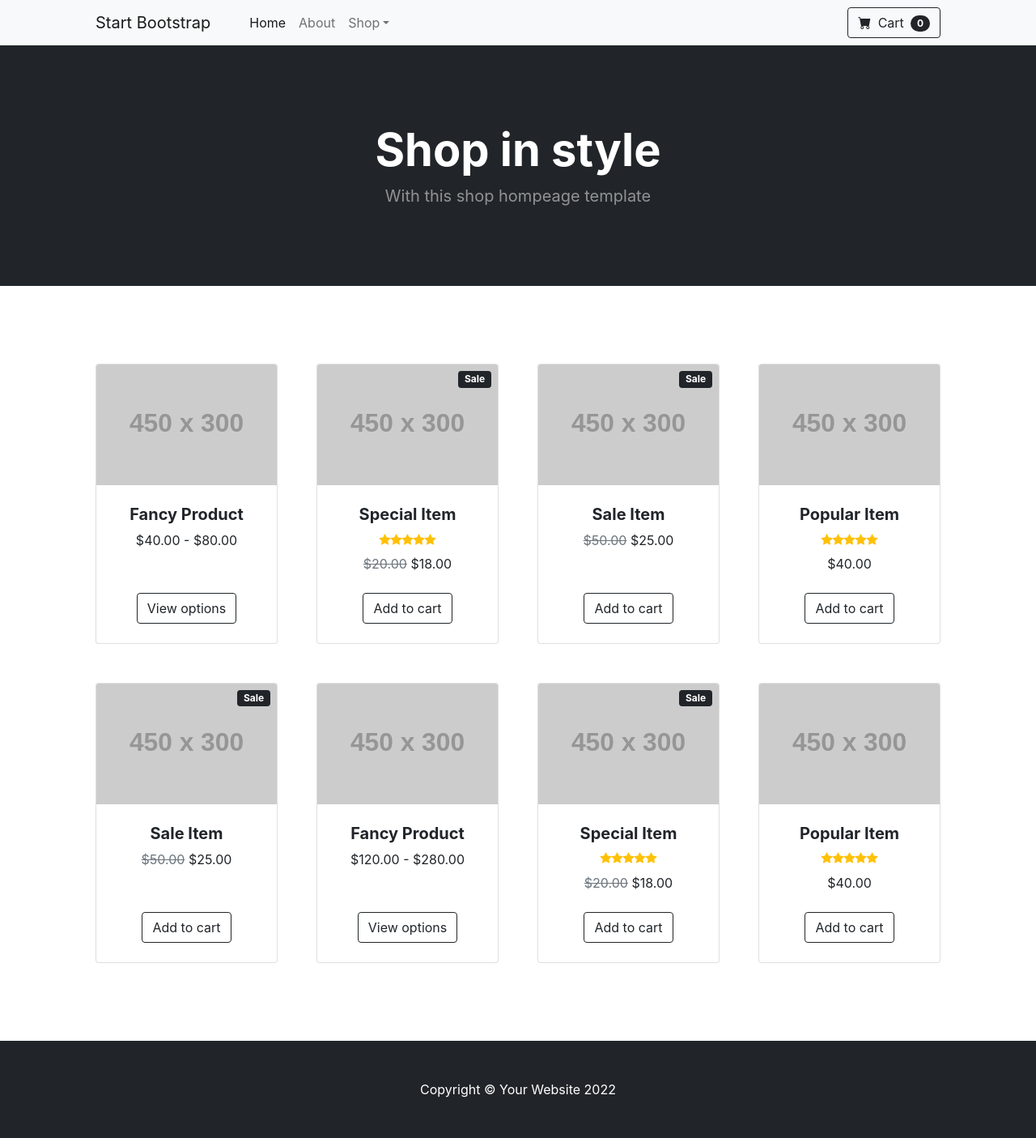
After one commit to martingutoli/entrega-final-gutierrez, a Django app: template proyecto_final/inmobiliaria/templates/inmobiliaria/index2.html in a window 1280 px wide. The commit adds this page. Shown: the whole page at 81% size. Run offline with Django 4.2, Linux system fonts and the light colour scheme; the template is opened without the code that fills it, so the values that code supplies are empty; grey boxes labelled with a size stand in for pictures from a placeholder-image service; some libraries are stand-ins or nearby versions.

Commit message:
mejora de templates; agregado de imagenes

```diff
--- a/proyecto_final/inmobiliaria/templates/inmobiliaria/base.html
+++ b/proyecto_final/inmobiliaria/templates/inmobiliaria/base.html
@@ -55,6 +55,10 @@
         </header>
         {% block contenido %}
         {% endblock %}
+        {% block productos %}
+        {% endblock %}
+
+
 
 
 
--- /dev/null
+++ b/proyecto_final/inmobiliaria/templates/inmobiliaria/index2.html
@@ -0,0 +1,267 @@
+<!DOCTYPE html>
+<html lang="en">
+    <head>
+        <meta charset="utf-8" />
+        <meta name="viewport" content="width=device-width, initial-scale=1, shrink-to-fit=no" />
+        <meta name="description" content="" />
+        <meta name="author" content="" />
+        <title>Shop Homepage - Start Bootstrap Template</title>
+        <!-- Favicon-->
+        <link rel="icon" type="image/x-icon" href="assets/favicon.ico" />
+        <!-- Bootstrap icons-->
+        <link href="https://cdn.jsdelivr.net/npm/bootstrap-icons@1.5.0/font/bootstrap-icons.css" rel="stylesheet" />
+        <!-- Core theme CSS (includes Bootstrap)-->
+        <link href="css/styles.css" rel="stylesheet" />
+    </head>
+    <body>
+        <!-- Navigation-->
+        <nav class="navbar navbar-expand-lg navbar-light bg-light">
+            <div class="container px-4 px-lg-5">
+                <a class="navbar-brand" href="#!">Start Bootstrap</a>
+                <button class="navbar-toggler" type="button" data-bs-toggle="collapse" data-bs-target="#navbarSupportedContent" aria-controls="navbarSupportedContent" aria-expanded="false" aria-label="Toggle navigation"><span class="navbar-toggler-icon"></span></button>
+                <div class="collapse navbar-collapse" id="navbarSupportedContent">
+                    <ul class="navbar-nav me-auto mb-2 mb-lg-0 ms-lg-4">
+                        <li class="nav-item"><a class="nav-link active" aria-current="page" href="#!">Home</a></li>
+                        <li class="nav-item"><a class="nav-link" href="#!">About</a></li>
+                        <li class="nav-item dropdown">
+                            <a class="nav-link dropdown-toggle" id="navbarDropdown" href="#" role="button" data-bs-toggle="dropdown" aria-expanded="false">Shop</a>
+                            <ul class="dropdown-menu" aria-labelledby="navbarDropdown">
+                                <li><a class="dropdown-item" href="#!">All Products</a></li>
+                                <li><hr class="dropdown-divider" /></li>
+                                <li><a class="dropdown-item" href="#!">Popular Items</a></li>
+                                <li><a class="dropdown-item" href="#!">New Arrivals</a></li>
+                            </ul>
+                        </li>
+                    </ul>
+                    <form class="d-flex">
+                        <button class="btn btn-outline-dark" type="submit">
+                            <i class="bi-cart-fill me-1"></i>
+                            Cart
+                            <span class="badge bg-dark text-white ms-1 rounded-pill">0</span>
+                        </button>
+                    </form>
+                </div>
+            </div>
+        </nav>
+        <!-- Header-->
+        <header class="bg-dark py-5">
+            <div class="container px-4 px-lg-5 my-5">
+                <div class="text-center text-white">
+                    <h1 class="display-4 fw-bolder">Shop in style</h1>
+                    <p class="lead fw-normal text-white-50 mb-0">With this shop hompeage template</p>
+                </div>
+            </div>
+        </header>
+        <!-- Section-->
+        <section class="py-5">
+            <div class="container px-4 px-lg-5 mt-5">
+                <div class="row gx-4 gx-lg-5 row-cols-2 row-cols-md-3 row-cols-xl-4 justify-content-center">
+                    <div class="col mb-5">
+                        <div class="card h-100">
+                            <!-- Product image-->
+                            <img class="card-img-top" src="https://dummyimage.com/450x300/dee2e6/6c757d.jpg" alt="..." />
+                            <!-- Product details-->
+                            <div class="card-body p-4">
+                                <div class="text-center">
+                                    <!-- Product name-->
+                                    <h5 class="fw-bolder">Fancy Product</h5>
+                                    <!-- Product price-->
+                                    $40.00 - $80.00
+                                </div>
+                            </div>
+                            <!-- Product actions-->
+                            <div class="card-footer p-4 pt-0 border-top-0 bg-transparent">
+                                <div class="text-center"><a class="btn btn-outline-dark mt-auto" href="#">View options</a></div>
+                            </div>
+                        </div>
+                    </div>
+                    <div class="col mb-5">
+                        <div class="card h-100">
+                            <!-- Sale badge-->
+                            <div class="badge bg-dark text-white position-absolute" style="top: 0.5rem; right: 0.5rem">Sale</div>
+                            <!-- Product image-->
+                            <img class="card-img-top" src="https://dummyimage.com/450x300/dee2e6/6c757d.jpg" alt="..." />
+                            <!-- Product details-->
+                            <div class="card-body p-4">
+                                <div class="text-center">
+                                    <!-- Product name-->
+                                    <h5 class="fw-bolder">Special Item</h5>
+                                    <!-- Product reviews-->
+                                    <div class="d-flex justify-content-center small text-warning mb-2">
+                                        <div class="bi-star-fill"></div>
+                                        <div class="bi-star-fill"></div>
+                                        <div class="bi-star-fill"></div>
+                                        <div class="bi-star-fill"></div>
+                                        <div class="bi-star-fill"></div>
+                                    </div>
+                                    <!-- Product price-->
+                                    <span class="text-muted text-decoration-line-through">$20.00</span>
+                                    $18.00
+                                </div>
+                            </div>
+                            <!-- Product actions-->
+                            <div class="card-footer p-4 pt-0 border-top-0 bg-transparent">
+                                <div class="text-center"><a class="btn btn-outline-dark mt-auto" href="#">Add to cart</a></div>
+                            </div>
+                        </div>
+                    </div>
+                    <div class="col mb-5">
+                        <div class="card h-100">
+                            <!-- Sale badge-->
+                            <div class="badge bg-dark text-white position-absolute" style="top: 0.5rem; right: 0.5rem">Sale</div>
+                            <!-- Product image-->
+                            <img class="card-img-top" src="https://dummyimage.com/450x300/dee2e6/6c757d.jpg" alt="..." />
+                            <!-- Product details-->
+                            <div class="card-body p-4">
+                                <div class="text-center">
+                                    <!-- Product name-->
+                                    <h5 class="fw-bolder">Sale Item</h5>
+                                    <!-- Product price-->
+                                    <span class="text-muted text-decoration-line-through">$50.00</span>
+                                    $25.00
+                                </div>
+                            </div>
+                            <!-- Product actions-->
+                            <div class="card-footer p-4 pt-0 border-top-0 bg-transparent">
+                                <div class="text-center"><a class="btn btn-outline-dark mt-auto" href="#">Add to cart</a></div>
+                            </div>
+                        </div>
+                    </div>
+                    <div class="col mb-5">
+                        <div class="card h-100">
+                            <!-- Product image-->
+                            <img class="card-img-top" src="https://dummyimage.com/450x300/dee2e6/6c757d.jpg" alt="..." />
+                            <!-- Product details-->
+                            <div class="card-body p-4">
+                                <div class="text-center">
+                                    <!-- Product name-->
+                                    <h5 class="fw-bolder">Popular Item</h5>
+                                    <!-- Product reviews-->
+                                    <div class="d-flex justify-content-center small text-warning mb-2">
+                                        <div class="bi-star-fill"></div>
+                                        <div class="bi-star-fill"></div>
+                                        <div class="bi-star-fill"></div>
+                                        <div class="bi-star-fill"></div>
+                                        <div class="bi-star-fill"></div>
+                                    </div>
+                                    <!-- Product price-->
+                                    $40.00
+                                </div>
+                            </div>
+                            <!-- Product actions-->
+                            <div class="card-footer p-4 pt-0 border-top-0 bg-transparent">
+                                <div class="text-center"><a class="btn btn-outline-dark mt-auto" href="#">Add to cart</a></div>
+                            </div>
+                        </div>
+                    </div>
+                    <div class="col mb-5">
+                        <div class="card h-100">
+                            <!-- Sale badge-->
+                            <div class="badge bg-dark text-white position-absolute" style="top: 0.5rem; right: 0.5rem">Sale</div>
+                            <!-- Product image-->
+                            <img class="card-img-top" src="https://dummyimage.com/450x300/dee2e6/6c757d.jpg" alt="..." />
+                            <!-- Product details-->
+                            <div class="card-body p-4">
+                                <div class="text-center">
+                                    <!-- Product name-->
+                                    <h5 class="fw-bolder">Sale Item</h5>
+                                    <!-- Product price-->
+                                    <span class="text-muted text-decoration-line-through">$50.00</span>
+                                    $25.00
+                                </div>
+                            </div>
+                            <!-- Product actions-->
+                            <div class="card-footer p-4 pt-0 border-top-0 bg-transparent">
+                                <div class="text-center"><a class="btn btn-outline-dark mt-auto" href="#">Add to cart</a></div>
+                            </div>
+                        </div>
+                    </div>
+                    <div class="col mb-5">
+                        <div class="card h-100">
+                            <!-- Product image-->
+                            <img class="card-img-top" src="https://dummyimage.com/450x300/dee2e6/6c757d.jpg" alt="..." />
+                            <!-- Product details-->
+                            <div class="card-body p-4">
+                                <div class="text-center">
+                                    <!-- Product name-->
+                                    <h5 class="fw-bolder">Fancy Product</h5>
+                                    <!-- Product price-->
+                                    $120.00 - $280.00
+                                </div>
+                            </div>
+                            <!-- Product actions-->
+                            <div class="card-footer p-4 pt-0 border-top-0 bg-transparent">
+                                <div class="text-center"><a class="btn btn-outline-dark mt-auto" href="#">View options</a></div>
+                            </div>
+                        </div>
+                    </div>
+                    <div class="col mb-5">
+                        <div class="card h-100">
+                            <!-- Sale badge-->
+                            <div class="badge bg-dark text-white position-absolute" style="top: 0.5rem; right: 0.5rem">Sale</div>
+                            <!-- Product image-->
+                            <img class="card-img-top" src="https://dummyimage.com/450x300/dee2e6/6c757d.jpg" alt="..." />
+                            <!-- Product details-->
+                            <div class="card-body p-4">
+                                <div class="text-center">
+                                    <!-- Product name-->
+                                    <h5 class="fw-bolder">Special Item</h5>
+                                    <!-- Product reviews-->
+                                    <div class="d-flex justify-content-center small text-warning mb-2">
+                                        <div class="bi-star-fill"></div>
+                                        <div class="bi-star-fill"></div>
+                                        <div class="bi-star-fill"></div>
+                                        <div class="bi-star-fill"></div>
+                                        <div class="bi-star-fill"></div>
+                                    </div>
+                                    <!-- Product price-->
+                                    <span class="text-muted text-decoration-line-through">$20.00</span>
+                                    $18.00
+                                </div>
+                            </div>
+                            <!-- Product actions-->
+                            <div class="card-footer p-4 pt-0 border-top-0 bg-transparent">
+                                <div class="text-center"><a class="btn btn-outline-dark mt-auto" href="#">Add to cart</a></div>
+                            </div>
+                        </div>
+                    </div>
+                    <div class="col mb-5">
+                        <div class="card h-100">
+                            <!-- Product image-->
+                            <img class="card-img-top" src="https://dummyimage.com/450x300/dee2e6/6c757d.jpg" alt="..." />
+                            <!-- Product details-->
+                            <div class="card-body p-4">
+                                <div class="text-center">
+                                    <!-- Product name-->
+                                    <h5 class="fw-bolder">Popular Item</h5>
+                                    <!-- Product reviews-->
+                                    <div class="d-flex justify-content-center small text-warning mb-2">
+                                        <div class="bi-star-fill"></div>
+                                        <div class="bi-star-fill"></div>
+                                        <div class="bi-star-fill"></div>
+                                        <div class="bi-star-fill"></div>
+                                        <div class="bi-star-fill"></div>
+                                    </div>
+                                    <!-- Product price-->
+                                    $40.00
+                                </div>
+                            </div>
+                            <!-- Product actions-->
+                            <div class="card-footer p-4 pt-0 border-top-0 bg-transparent">
+                                <div class="text-center"><a class="btn btn-outline-dark mt-auto" href="#">Add to cart</a></div>
+                            </div>
+                        </div>
+                    </div>
+                </div>
+            </div>
+        </section>
+        <!-- Footer-->
+        <footer class="py-5 bg-dark">
+            <div class="container"><p class="m-0 text-center text-white">Copyright &copy; Your Website 2022</p></div>
+        </footer>
+        <!-- Bootstrap core JS-->
+        <script src="https://cdn.jsdelivr.net/npm/bootstrap@5.1.3/dist/js/bootstrap.bundle.min.js"></script>
+        <!-- Core theme JS-->
+        <script src="js/scripts.js"></script>
+    </body>
+</html>
```
Also changed, not shown: proyecto_final/inmobiliaria/templates/inmobiliaria/alquileres.html (+29 -0 lines), proyecto_final/inmobiliaria/templates/inmobiliaria/form_busqueda.html (added, +19 -0 lines), proyecto_final/inmobiliaria/templates/inmobiliaria/index.html (+30 -1 lines), proyecto_final/inmobiliaria/templates/inmobiliaria/ventas.html (+29 -0 lines), proyecto_final/inmobiliaria/views.py (+12 -7 lines), proyecto_final/db.sqlite3.
